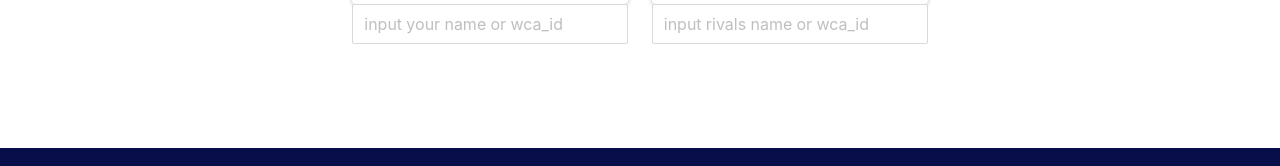
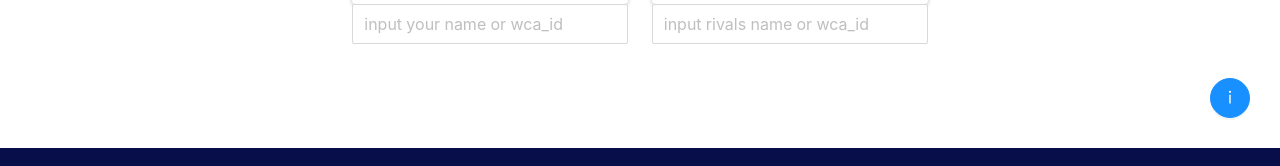
Before and after one commit to shintaro-hirose/wca_radarchart, a React (Create React App) app: page / in a window 1280 px wide. Shown: the part 602-768 px from the top of the page. Built offline with nearby package versions, Linux system fonts and the light colour scheme; no server answers.

Commit message:
Add floating button and info modal

```diff
--- a/src/App.tsx
+++ b/src/App.tsx
@@ -1,14 +1,26 @@
-import React from 'react'
+import { Affix, Button } from 'antd'
+import React, { useState } from 'react'
+import { InfoModal } from './components/InfoModal'
 import { Navbar } from './components/Navbar'
 import Home from './containers/Home'
+import { InfoOutlined } from '@ant-design/icons'
 
 const App: React.FC = () => {
+  const [app, setApp] = useState<HTMLDivElement | null>(null)
   return (
-    <div className="App">
+    <div className="App" ref={setApp}>
       <Navbar />
       <div className="container">
         <Home />
       </div>
+      <Affix
+        target={() => app}
+        style={{ position: 'fixed', bottom: 80, right: 30 }}
+      >
+        <Button onClick={InfoModal} shape="circle" size="large" type="primary">
+          <InfoOutlined />
+        </Button>
+      </Affix>
       <footer>© 2020 Shintaro Hirose</footer>
     </div>
   )
--- /dev/null
+++ b/src/components/InfoModal.tsx
@@ -0,0 +1,16 @@
+import React from 'react'
+import { Modal } from 'antd'
+
+export const InfoModal = (): void => {
+  Modal.info({
+    title: 'Title',
+    content: (
+      <div>
+        <p>some messages...some messages...</p>
+        <p>some messages...some messages...</p>
+      </div>
+    ),
+    width: 800,
+    maskClosable: true,
+  })
+}
--- a/src/containers/Home.tsx
+++ b/src/containers/Home.tsx
@@ -2,10 +2,11 @@ import React, { useState, useEffect } from 'react'
 import MyRadarChart from '../components/MyRadarChart'
 import axios from 'axios'
 import { TwitterPicker, ColorResult } from 'react-color'
-import { AutoComplete, Col, Row, Input, Avatar, Tooltip } from 'antd'
+import { AutoComplete, Col, Row, Input, Avatar, Tooltip, Button } from 'antd'
 import { eventInfos } from '../utils/eventInfo'
 import { mbldPoint } from '../utils/decodeMbld'
 import 'antd/dist/antd.css'
+import { InfoModal } from '../components/InfoModal'
 
 interface ResultDetail {
   best: number
@@ -354,6 +355,7 @@ const Home: React.FC = () => {
           </AutoComplete>
         </Col>
       </Row>
+
       <p>{uiState.hadFetchError ? 'Error! Something Went Wrong!' : ''}</p>
       <p>{uiState.isFetching ? 'Data Fetching...' : ''}</p>
       <p>{uiState.isSearching ? 'Data Searching...' : ''}</p>
--- a/src/index.css
+++ b/src/index.css
@@ -41,3 +41,9 @@ footer {
   color: white;
   margin-top: auto;
 }
+
+.float {
+  position: fixed;
+  bottom: 40px;
+  right: 40px;
+}
```
